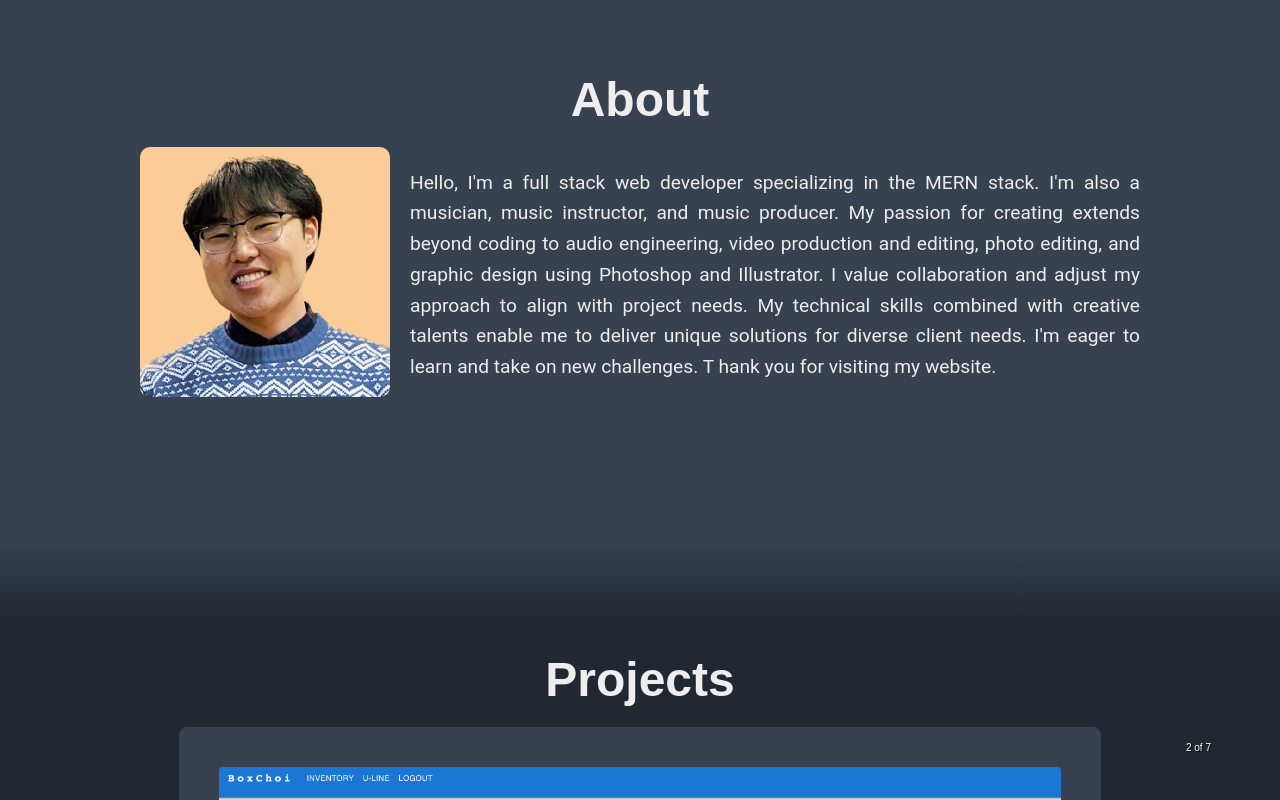
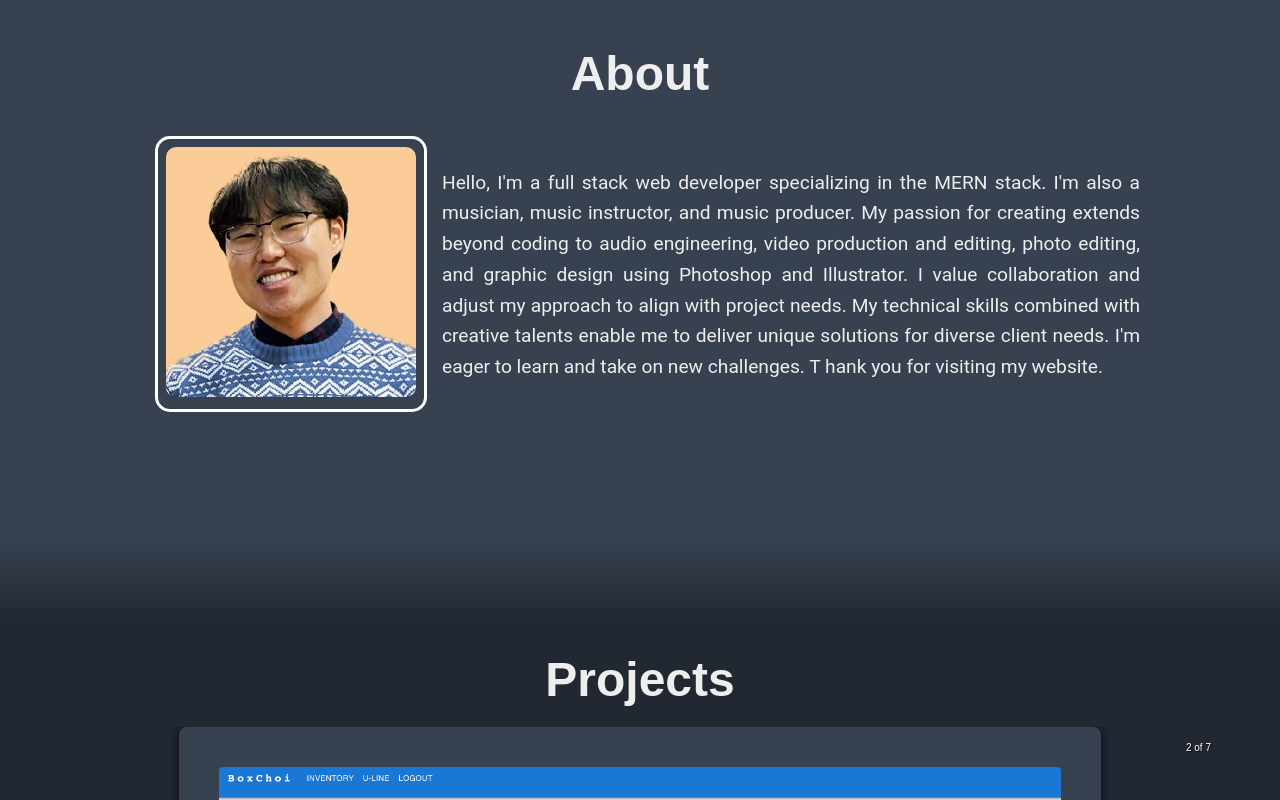
Before and after one commit to WhaleAnchor/AC-React-Portfolio, a React (Create React App) app: page / in a window 1280 px wide. Shown: the part 980-1780 px from the top of the page. Built offline with nearby package versions, Linux system fonts and the light colour scheme.

Commit message:
added some borders and box shadows for more pop

```diff
--- a/src/components/About.js
+++ b/src/components/About.js
@@ -36,16 +36,21 @@ const ContentWrapper = styled.div`
   margin: 0 auto;
   padding: 0 20px;
   align-items:center;
+  justify-content:center;
 
   @media (max-width: 768px) {
     flex-direction: column;
-    padding: 0 10px;
+    padding: 0 15px;
   }
 `;
 
 const ImageWrapper = styled.div`
   flex: 0 0 250px;
-  margin-right: 20px;
+  margin: 15px;
+  border: 3px solid white;
+  padding:8px;
+  border-radius: 15px;
+  background-color:rgb(55,65,79,1);
 
   @media (max-width: 768px) {
     margin-bottom: 20px;
--- a/src/components/Projects.js
+++ b/src/components/Projects.js
@@ -69,6 +69,7 @@ const ProjectCard = styled.div`
   padding: 40px;
   width: 80%;
   margin: 0 auto;
+  box-shadow: rgba(10, 5, 20, 5) 0px 0px 11px;
 
   @media (max-width: 768px) {
     width: 90%;
```
